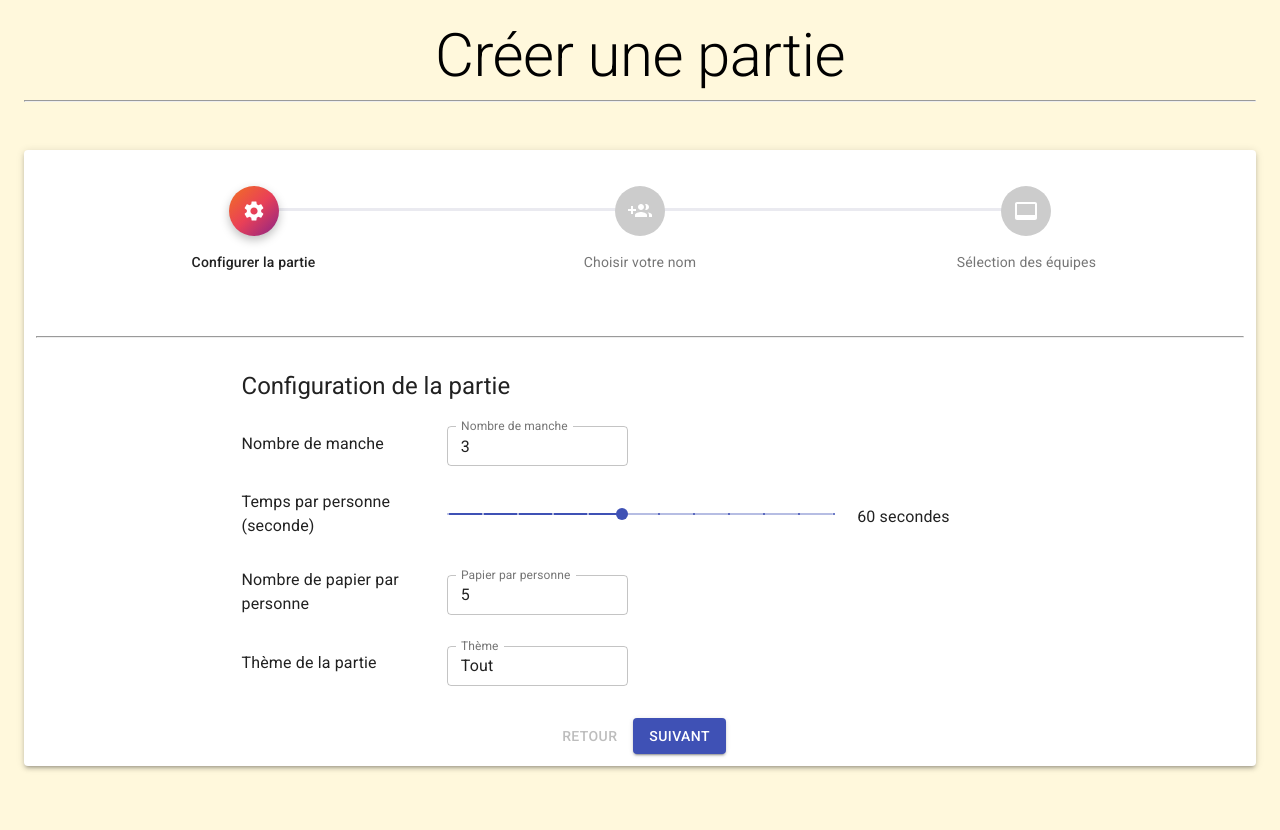
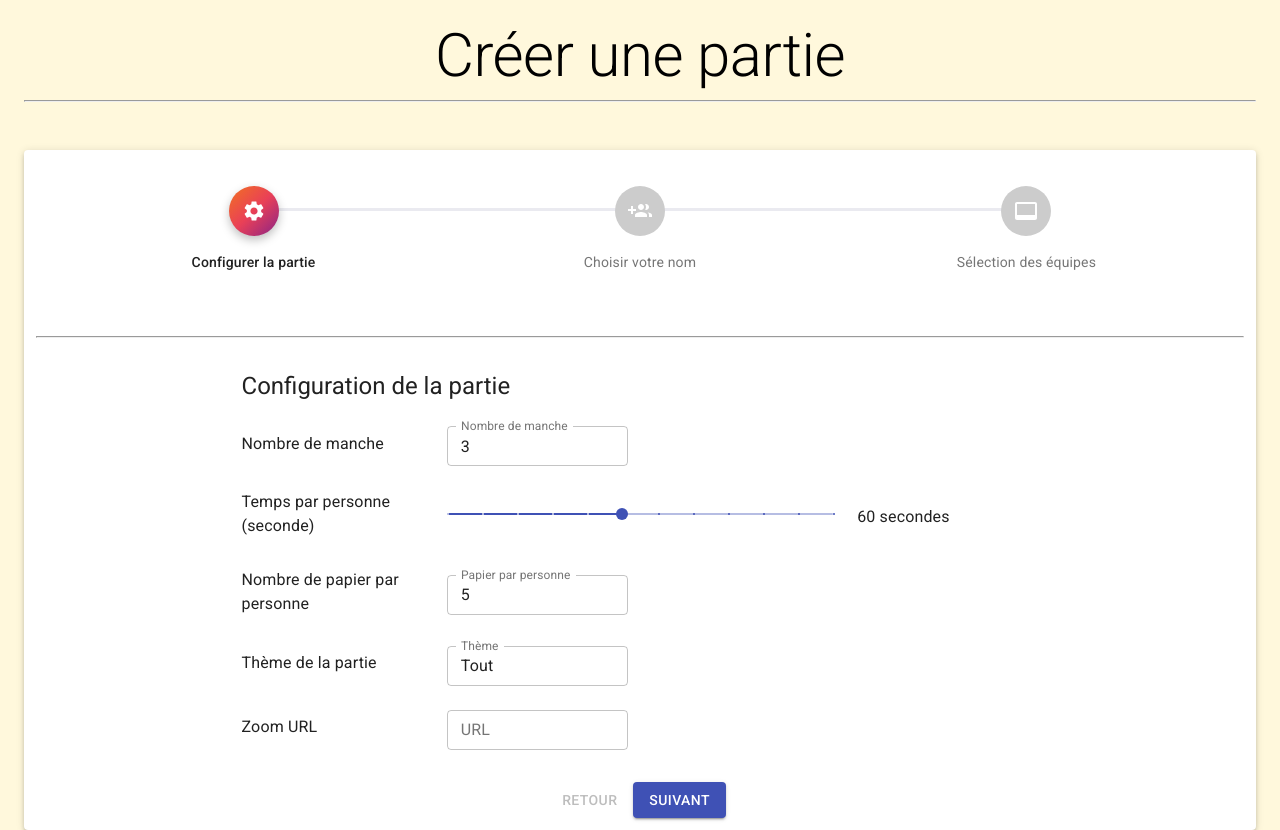
Before and after one commit to MaxThom/game-boulette, a React (Create React App) app in the folder game-boulette/: page /host in a window 1280 px wide. Before the commit the page ends 800 px from the top, so only its background shows below. Built offline with nearby package versions, Linux system fonts and the light colour scheme.

Commit message:
added zoom url

```diff
--- a/game-boulette/src/components/Steps/ConfigureGame/ConfigureGame.tsx
+++ b/game-boulette/src/components/Steps/ConfigureGame/ConfigureGame.tsx
@@ -123,8 +123,28 @@ const ConfigureGame: React.FC = () => {
           />
         </Grid>
         <Grid item xs={6} />
+        {/* 12 */}
+        <Grid item xs={2} />
+        <Grid item xs={2} className={classes.item}>
+          <Typography id="" gutterBottom>
+            Zoom URL
+          </Typography>
+        </Grid>
+        <Grid item xs={2} className={classes.item}>
+          <TextField
+            label="URL"
+            id="outlined-margin-none"
+            defaultValue=""
+            helperText=""
+            variant="outlined"
+            size="small"
+            type="string"
+            fullWidth
+          />
+        </Grid>
+        <Grid item xs={6} />
       </Grid>
-      {/* 12 */}
+
     </form>
   );
 };
```
